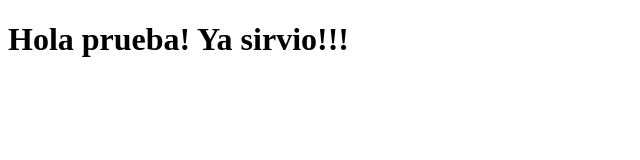
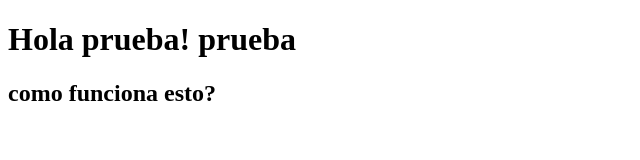
Before and after one commit to jamondragonj/DevSpace, a plain HTML site: page site/index.html in a window 1280 px wide. Shown: the whole page, without its empty margins (0-640 px from the left). Drawn offline with Linux system fonts and the light colour scheme.

Commit message:
mi pagina web

```diff
--- a/site/index.html
+++ b/site/index.html
@@ -6,6 +6,7 @@
 	<title>Hola Prueba</title>
 </head>
 <body>
-<h1> Hola prueba! Ya sirvio!!!</h1>
+<h1> Hola prueba! prueba</h1>
+<h2> como funciona esto?</h2>
 </body>
 </html>
```
